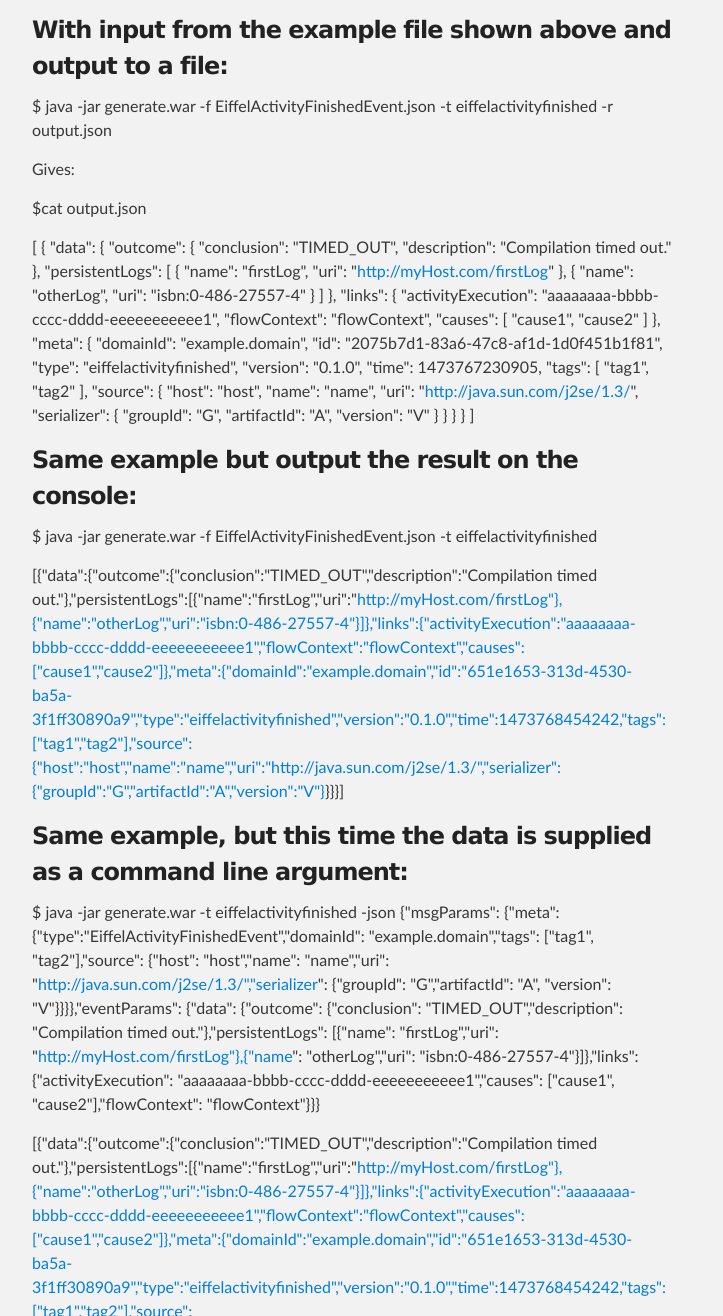
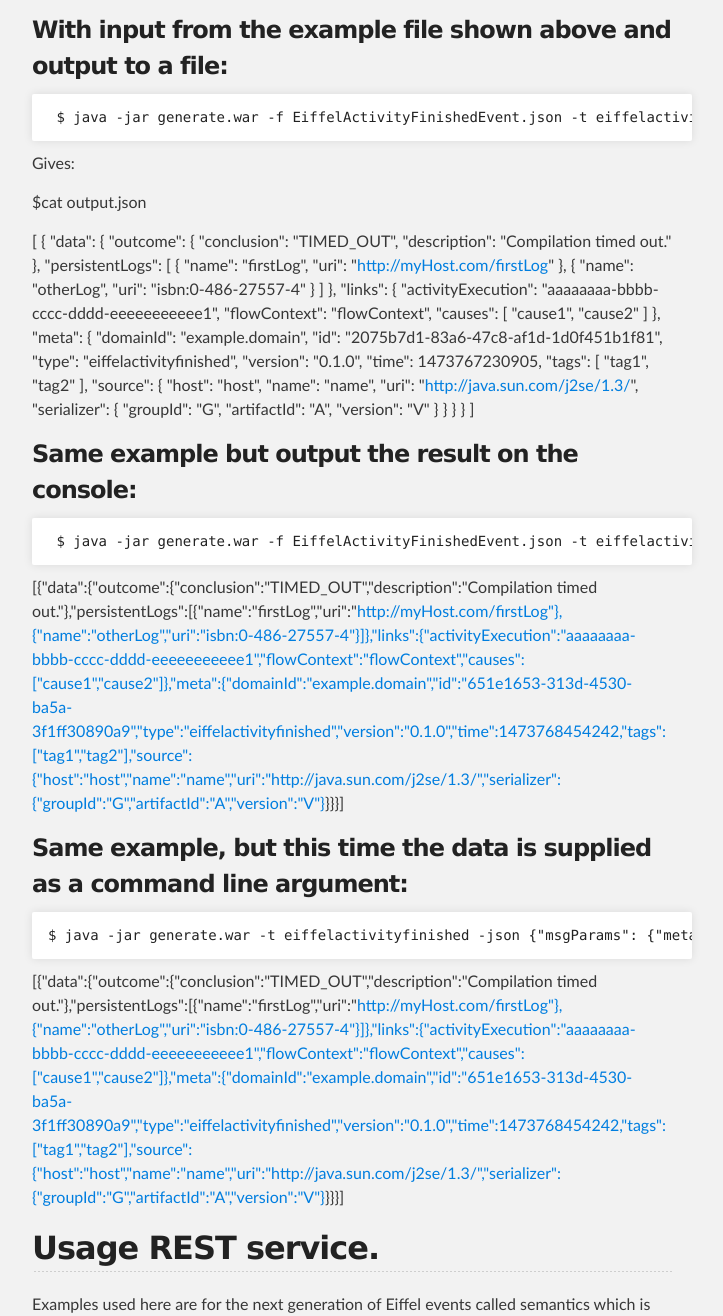
Before and after one commit to eiffel-community/eiffel-remrem-generate, a plain HTML site: page index.html in a window 1280 px wide. Shown: the part 1567-2883 px from the top of the page, without its empty margins (288-1011 px from the left). Drawn offline with Linux system fonts and the light colour scheme.

```diff
--- a/index.html
+++ b/index.html
@@ -127,7 +127,8 @@ or deploy it in tomcat</p>
 <h3>
 <a id="with-input-from-the-example-file-shown-above-and-output-to-a-file" class="anchor" href="#with-input-from-the-example-file-shown-above-and-output-to-a-file" aria-hidden="true"><span aria-hidden="true" class="octicon octicon-link"></span></a>With input from the example file shown above and output to a file:</h3>
 
-<p>$ java -jar generate.war -f EiffelActivityFinishedEvent.json -t eiffelactivityfinished -r output.json</p>
+<pre><code> $ java -jar generate.war -f EiffelActivityFinishedEvent.json -t eiffelactivityfinished -r output.json
+</code></pre>
 
 <p>Gives:</p>
 
@@ -186,14 +187,16 @@ or deploy it in tomcat</p>
 <h3>
 <a id="same-example-but-output-the-result-on-the-console" class="anchor" href="#same-example-but-output-the-result-on-the-console" aria-hidden="true"><span aria-hidden="true" class="octicon octicon-link"></span></a>Same example but output the result on the console:</h3>
 
-<p>$ java -jar generate.war -f EiffelActivityFinishedEvent.json -t eiffelactivityfinished</p>
+<pre><code> $ java -jar generate.war -f EiffelActivityFinishedEvent.json -t eiffelactivityfinished
+</code></pre>
 
 <p>[{"data":{"outcome":{"conclusion":"TIMED_OUT","description":"Compilation timed out."},"persistentLogs":[{"name":"firstLog","uri":"<a href="http://myHost.com/firstLog%22%7D,%7B%22name%22:%22otherLog%22,%22uri%22:%22isbn:0-486-27557-4%22%7D%5D%7D,%22links%22:%7B%22activityExecution%22:%22aaaaaaaa-bbbb-cccc-dddd-eeeeeeeeeee1%22,%22flowContext%22:%22flowContext%22,%22causes%22:%5B%22cause1%22,%22cause2%22%5D%7D,%22meta%22:%7B%22domainId%22:%22example.domain%22,%22id%22:%22651e1653-313d-4530-ba5a-3f1ff30890a9%22,%22type%22:%22eiffelactivityfinished%22,%22version%22:%220.1.0%22,%22time%22:1473768454242,%22tags%22:%5B%22tag1%22,%22tag2%22%5D,%22source%22:%7B%22host%22:%22host%22,%22name%22:%22name%22,%22uri%22:%22http://java.sun.com/j2se/1.3/%22,%22serializer%22:%7B%22groupId%22:%22G%22,%22artifactId%22:%22A%22,%22version%22:%22V%22%7D">http://myHost.com/firstLog"},{"name":"otherLog","uri":"isbn:0-486-27557-4"}]},"links":{"activityExecution":"aaaaaaaa-bbbb-cccc-dddd-eeeeeeeeeee1","flowContext":"flowContext","causes":["cause1","cause2"]},"meta":{"domainId":"example.domain","id":"651e1653-313d-4530-ba5a-3f1ff30890a9","type":"eiffelactivityfinished","version":"0.1.0","time":1473768454242,"tags":["tag1","tag2"],"source":{"host":"host","name":"name","uri":"http://java.sun.com/j2se/1.3/","serializer":{"groupId":"G","artifactId":"A","version":"V"}</a>}}}]</p>
 
 <h3>
 <a id="same-example-but-this-time-the-data-is-supplied-as-a-command-line-argument" class="anchor" href="#same-example-but-this-time-the-data-is-supplied-as-a-command-line-argument" aria-hidden="true"><span aria-hidden="true" class="octicon octicon-link"></span></a>Same example, but this time the data is supplied as a command line argument:</h3>
 
-<p>$ java -jar generate.war -t eiffelactivityfinished -json {"msgParams": {"meta": {"type":"EiffelActivityFinishedEvent","domainId": "example.domain","tags": ["tag1", "tag2"],"source": {"host": "host","name": "name","uri": "<a href="http://java.sun.com/j2se/1.3/%22,%22serializer">http://java.sun.com/j2se/1.3/","serializer</a>": {"groupId": "G","artifactId": "A",       "version": "V"}}}},"eventParams": {"data": {"outcome": {"conclusion": "TIMED_OUT","description": "Compilation timed out."},"persistentLogs": [{"name": "firstLog","uri": "<a href="http://myHost.com/firstLog%22%7D,%7B%22name">http://myHost.com/firstLog"},{"name</a>": "otherLog","uri": "isbn:0-486-27557-4"}]},"links": {"activityExecution": "aaaaaaaa-bbbb-cccc-dddd-eeeeeeeeeee1","causes": ["cause1", "cause2"],"flowContext": "flowContext"}}}</p>
+<pre><code>$ java -jar generate.war -t eiffelactivityfinished -json {"msgParams": {"meta": {"type":"EiffelActivityFinishedEvent","domainId": "example.domain","tags": ["tag1", "tag2"],"source": {"host": "host","name": "name","uri": "http://java.sun.com/j2se/1.3/","serializer": {"groupId": "G","artifactId": "A",       "version": "V"}}}},"eventParams": {"data": {"outcome": {"conclusion": "TIMED_OUT","description": "Compilation timed out."},"persistentLogs": [{"name": "firstLog","uri": "http://myHost.com/firstLog"},{"name": "otherLog","uri": "isbn:0-486-27557-4"}]},"links": {"activityExecution": "aaaaaaaa-bbbb-cccc-dddd-eeeeeeeeeee1","causes": ["cause1", "cause2"],"flowContext": "flowContext"}}}
+</code></pre>
 
 <p>[{"data":{"outcome":{"conclusion":"TIMED_OUT","description":"Compilation timed out."},"persistentLogs":[{"name":"firstLog","uri":"<a href="http://myHost.com/firstLog%22%7D,%7B%22name%22:%22otherLog%22,%22uri%22:%22isbn:0-486-27557-4%22%7D%5D%7D,%22links%22:%7B%22activityExecution%22:%22aaaaaaaa-bbbb-cccc-dddd-eeeeeeeeeee1%22,%22flowContext%22:%22flowContext%22,%22causes%22:%5B%22cause1%22,%22cause2%22%5D%7D,%22meta%22:%7B%22domainId%22:%22example.domain%22,%22id%22:%22651e1653-313d-4530-ba5a-3f1ff30890a9%22,%22type%22:%22eiffelactivityfinished%22,%22version%22:%220.1.0%22,%22time%22:1473768454242,%22tags%22:%5B%22tag1%22,%22tag2%22%5D,%22source%22:%7B%22host%22:%22host%22,%22name%22:%22name%22,%22uri%22:%22http://java.sun.com/j2se/1.3/%22,%22serializer%22:%7B%22groupId%22:%22G%22,%22artifactId%22:%22A%22,%22version%22:%22V%22%7D">http://myHost.com/firstLog"},{"name":"otherLog","uri":"isbn:0-486-27557-4"}]},"links":{"activityExecution":"aaaaaaaa-bbbb-cccc-dddd-eeeeeeeeeee1","flowContext":"flowContext","causes":["cause1","cause2"]},"meta":{"domainId":"example.domain","id":"651e1653-313d-4530-ba5a-3f1ff30890a9","type":"eiffelactivityfinished","version":"0.1.0","time":1473768454242,"tags":["tag1","tag2"],"source":{"host":"host","name":"name","uri":"http://java.sun.com/j2se/1.3/","serializer":{"groupId":"G","artifactId":"A","version":"V"}</a>}}}]</p>
 
```
Also changed, not shown: params.json (+1 -1 lines).
